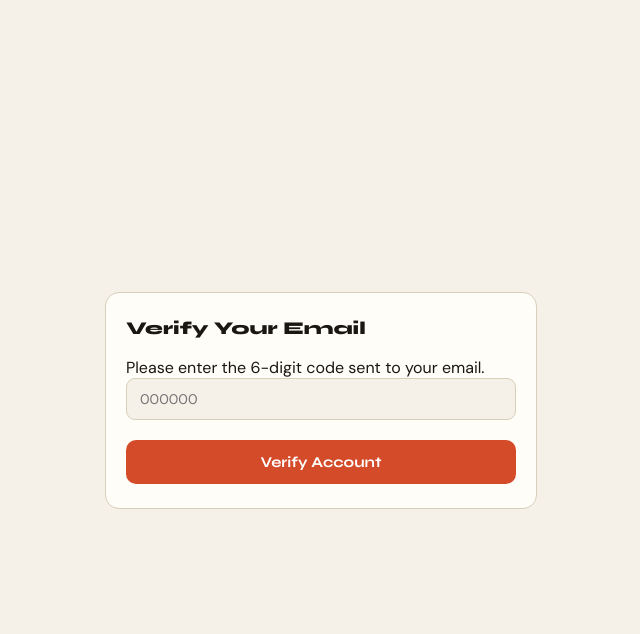
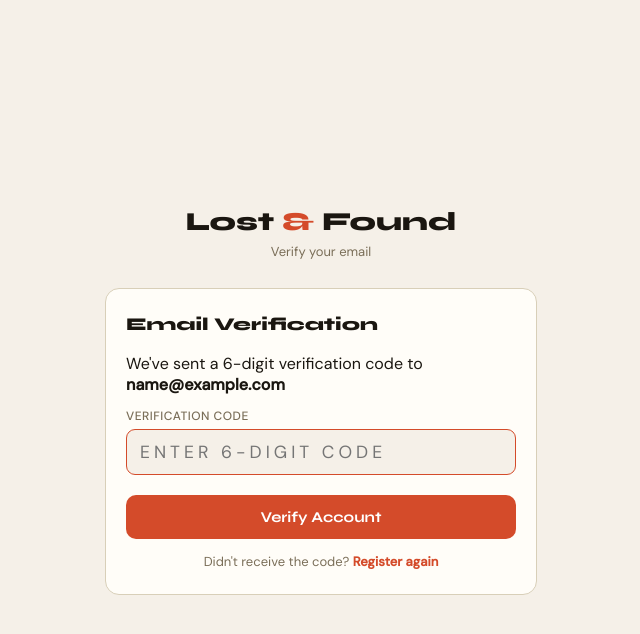
Before and after one commit to shynayip/Lost-and-Found-, a PHP site: page /Verify.php in a window 1280 px wide. Shown: the top 634 px of the page, without its empty margins (319-959 px from the left). Run offline with PHP 8.4, Linux system fonts and the light colour scheme; the visitor is signed in with stand-in values (Sample User, id 1).

Commit message:
adding verification code for registration

```diff
--- a/pages/Verify.php
+++ b/pages/Verify.php
@@ -2,44 +2,47 @@
 session_start();
 require_once '../db.php';
 
-// Redirect if there is no pending session
-if (!isset($_SESSION['pending_user_id'])) {
+$error = '';
+
+if (!isset($_SESSION['pending_user_id']) || !isset($_SESSION['verification_code'])) {
     header('Location: register.php');
     exit;
 }
 
-$error = '';
-$db = getDB();
+if ($_SERVER['REQUEST_METHOD'] === 'POST') {
+    $entered_code = strtoupper(trim($_POST['code'] ?? ''));
 
-if ($_SERVER['REQUEST_METHOD'] === 'POST') {
-    $input_code = trim($_POST['verification_code'] ?? '');
-    $user_id = $_SESSION['pending_user_id'];
+    if (empty($entered_code)) {
+        $error = 'Please enter the verification code.';
+    } elseif (!isset($_SESSION['code_expires']) || time() > $_SESSION['code_expires']) {
+        $error = 'Verification code has expired. Please register again.';
+        // Optional: clear session
+        session_unset();
+    } elseif ($entered_code !== $_SESSION['verification_code']) {
+        $error = 'Invalid verification code. Please try again.';
+    } else {
+        $db = getDB();
+        $user_id = $_SESSION['pending_user_id'];
 
-    // Retrieve the code and expiration from DB to validate
-    $stmt = $db->prepare("SELECT verification_code, expires_at FROM users WHERE id = ?");
-    $stmt->bind_param('i', $user_id);
-    $stmt->execute();
-    $user = $stmt->get_result()->fetch_assoc();
+        $stmt = $db->prepare("UPDATE users SET verified = 1 WHERE id = ?");
+        $stmt->bind_param('i', $user_id);
 
-    // Validate the code and ensure it hasn't expired
-    if ($user && $input_code === $user['verification_code']) {
-        if (strtotime($user['expires_at']) > time()) {
-
-            // Verification successful: Establish session
-            $_SESSION['user_id'] = $user_id;
-
-            // Clean up temporary registration session data
+        if ($stmt->execute()) {
+            // Clear verification session data
             unset($_SESSION['pending_user_id']);
             unset($_SESSION['pending_email']);
+            unset($_SESSION['verification_code']);
+            unset($_SESSION['code_expires']);
 
-            // Send user to their profile
+            // Log the user in
+            $_SESSION['user_id'] = $user_id;
+            $_SESSION['user_email'] = $_SESSION['pending_email'] ?? '';
+
             header('Location: profile.php');
             exit;
         } else {
-            $error = 'The verification code has expired. Please register again.';
+            $error = 'Failed to verify account. Please try again.';
         }
-    } else {
-        $error = 'Invalid verification code.';
     }
 }
 ?>
@@ -48,23 +51,45 @@ if ($_SERVER['REQUEST_METHOD'] === 'POST') {
 <html lang="en">
 <head>
     <meta charset="UTF-8">
-    <title>Verify Email — Lost & Found</title>
+    <meta name="viewport" content="width=device-width, initial-scale=1.0">
+    <title>Verify Account — Lost & Found</title>
     <link rel="stylesheet" href="../css/style.css">
 </head>
 <body>
 <div class="auth-wrap">
+    <div class="auth-logo">Lost <span>&amp;</span> Found</div>
+    <div class="auth-sub">Verify your email</div>
+
     <div class="auth-box">
-        <h2>Verify Your Email</h2>
-        <p>Please enter the 6-digit code sent to your email.</p>
+        <h2>Email Verification</h2>
 
         <?php if ($error): ?>
             <div class="auth-error show"><?= htmlspecialchars($error) ?></div>
         <?php endif; ?>
 
-        <form method="POST">
-            <input type="text" name="verification_code" maxlength="6" placeholder="000000" required>
+        <p class="verify-text">
+            We've sent a 6-digit verification code to<br>
+            <strong><?= htmlspecialchars($_SESSION['pending_email'] ?? '') ?></strong>
+        </p>
+
+        <form method="POST" action="verify.php">
+            <label>Verification Code</label>
+            <input
+                type="text"
+                name="code"
+                maxlength="6"
+                placeholder="Enter 6-digit code"
+                style="text-transform: uppercase; font-size: 1.1em; letter-spacing: 4px;"
+                required
+                autofocus
+            >
+
             <button type="submit" class="auth-btn">Verify Account</button>
         </form>
+
+        <div class="auth-link">
+            Didn't receive the code? <a href="register.php">Register again</a>
+        </div>
     </div>
 </div>
 </body>
```
Also changed, not shown: pages/profile.php (+0 -13 lines), pages/register.php (+11 -6 lines).
